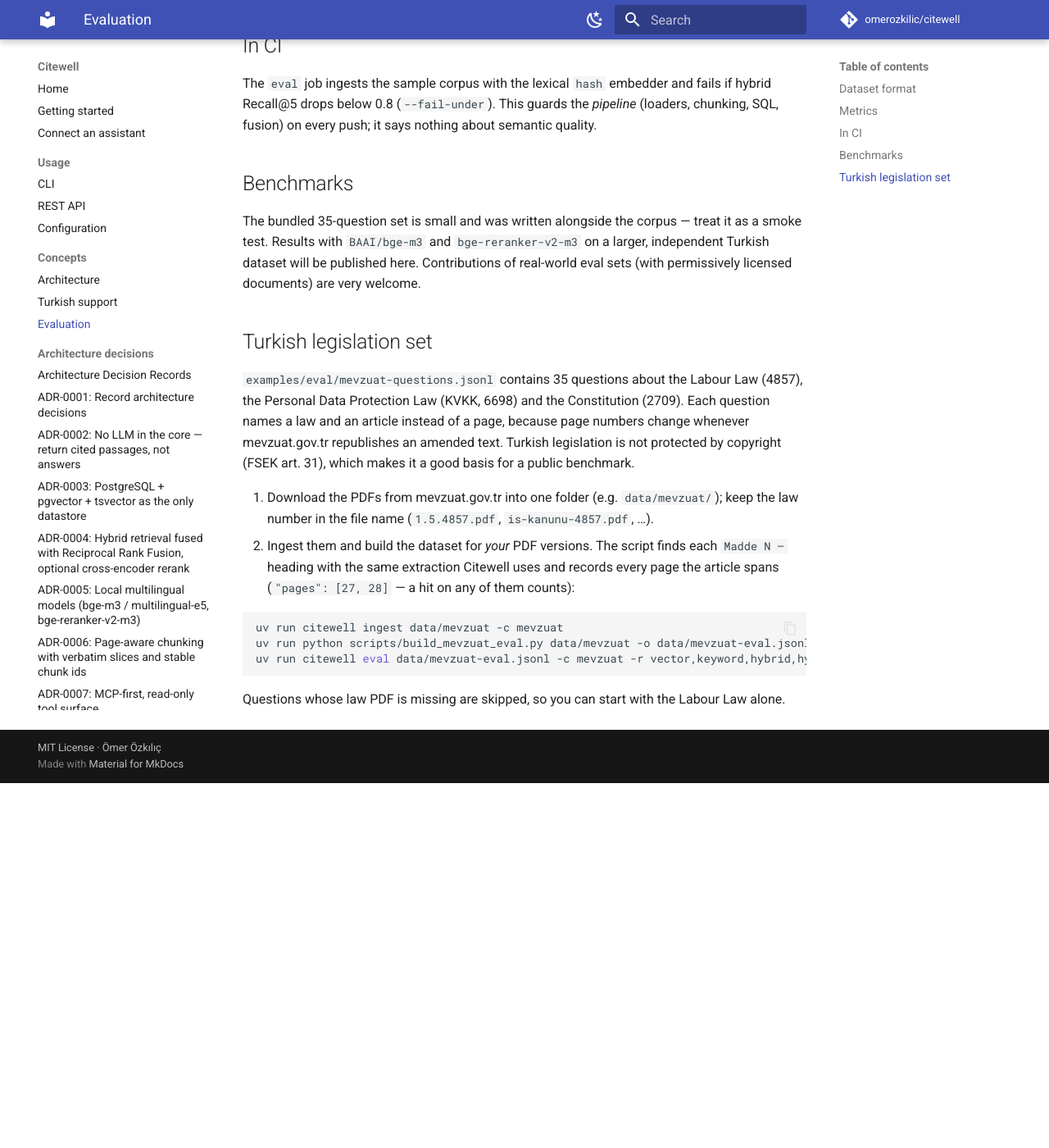
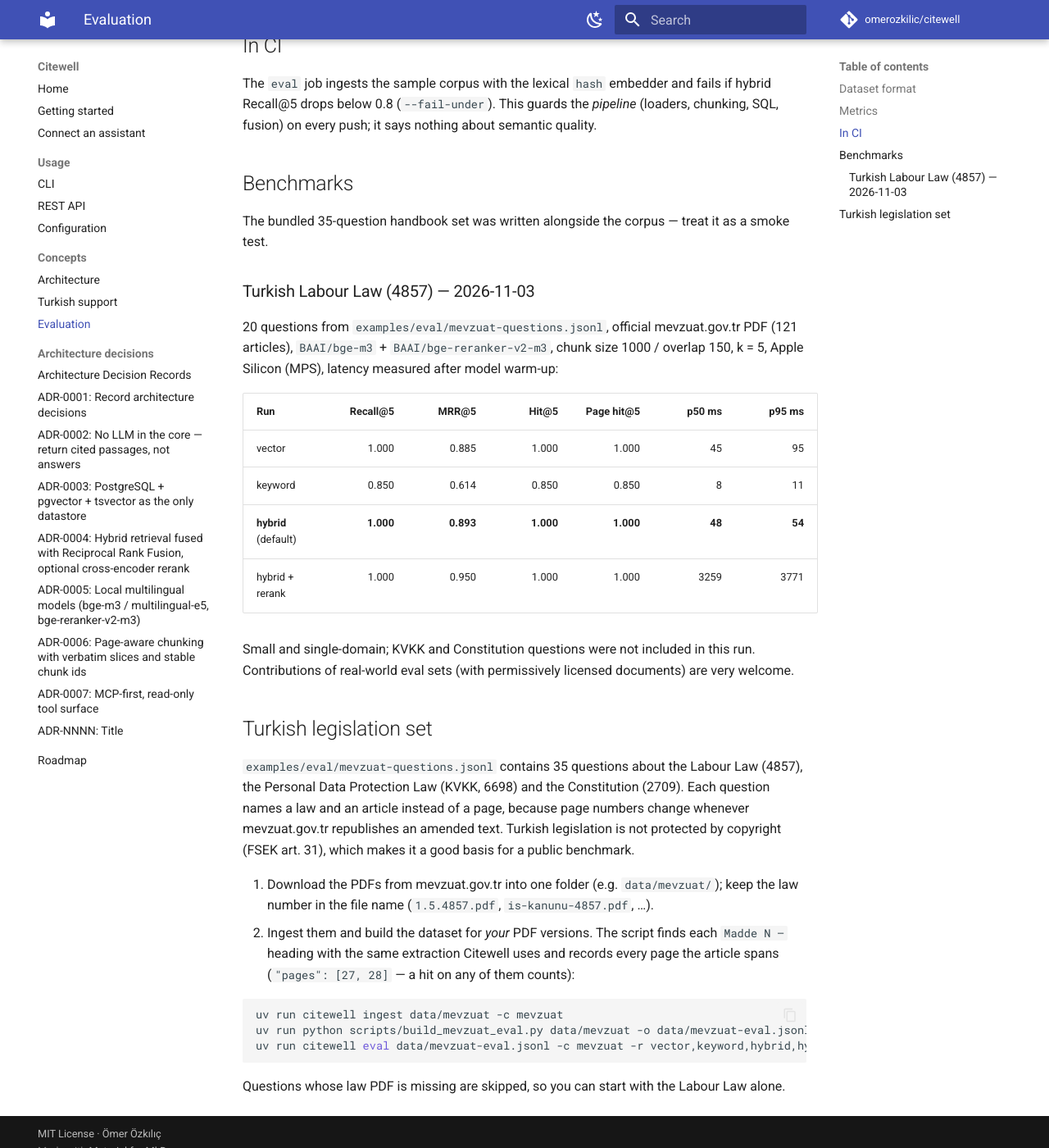
Before and after one commit to omerozkilic/citewell, an MkDocs documentation site: the page built from docs/evaluation.md, in a window 1280 px wide and 1400 px high, scrolled down 1095 px. Shown: the whole window at 82% size. Built offline with MkDocs 1.6.1 and Material for MkDocs 9.7.7, drawn with Linux system fonts in a browser that asks for light colours; comment, search, counter and statistics services are not loaded; before the commit the page ends 2050 px from its top, so only the background shows below that.

Commit message:
docs: publish first bge-m3 results on the Turkish Labour Law eval
Hybrid search finds the right article and page for all 20 İş Kanunu
questions (Recall@5 1.000, MRR 0.893, p50 48 ms); reranking raises MRR to
0.950 at ~3 s/query. Also stop the eval builder from reading dates in file
names (e.g. 30-09-2021) as law numbers.

Co-Authored-By: Claude Opus 5.5 <noreply@anthropic.com>
Claude-Session: https://claude.ai/code/session_01YBSo9zxwJXn7mvKmhbsR4a

```diff
--- a/docs/evaluation.md
+++ b/docs/evaluation.md
@@ -43,10 +43,23 @@ fusion) on every push; it says nothing about semantic quality.
 
 ## Benchmarks
 
-The bundled 35-question set is small and was written alongside the corpus — treat it as a smoke
-test. Results with `BAAI/bge-m3` and `bge-reranker-v2-m3` on a larger, independent Turkish dataset
-will be published here. Contributions of real-world eval sets (with permissively licensed documents)
-are very welcome.
+The bundled 35-question handbook set was written alongside the corpus — treat it as a smoke test.
+
+### Turkish Labour Law (4857) — 2026-11-03
+
+20 questions from `examples/eval/mevzuat-questions.jsonl`, official mevzuat.gov.tr PDF (121
+articles), `BAAI/bge-m3` + `BAAI/bge-reranker-v2-m3`, chunk size 1000 / overlap 150, k = 5,
+Apple Silicon (MPS), latency measured after model warm-up:
+
+| Run | Recall@5 | MRR@5 | Hit@5 | Page hit@5 | p50 ms | p95 ms |
+|---|---:|---:|---:|---:|---:|---:|
+| vector | 1.000 | 0.885 | 1.000 | 1.000 | 45 | 95 |
+| keyword | 0.850 | 0.614 | 0.850 | 0.850 | 8 | 11 |
+| **hybrid** (default) | **1.000** | **0.893** | **1.000** | **1.000** | **48** | **54** |
+| hybrid + rerank | 1.000 | 0.950 | 1.000 | 1.000 | 3259 | 3771 |
+
+Small and single-domain; KVKK and Constitution questions were not included in this run.
+Contributions of real-world eval sets (with permissively licensed documents) are very welcome.
 
 ## Turkish legislation set
 
```
Also changed, not shown: README.md (+23 -2 lines), README.tr.md (+14 -2 lines), 2 other files.
